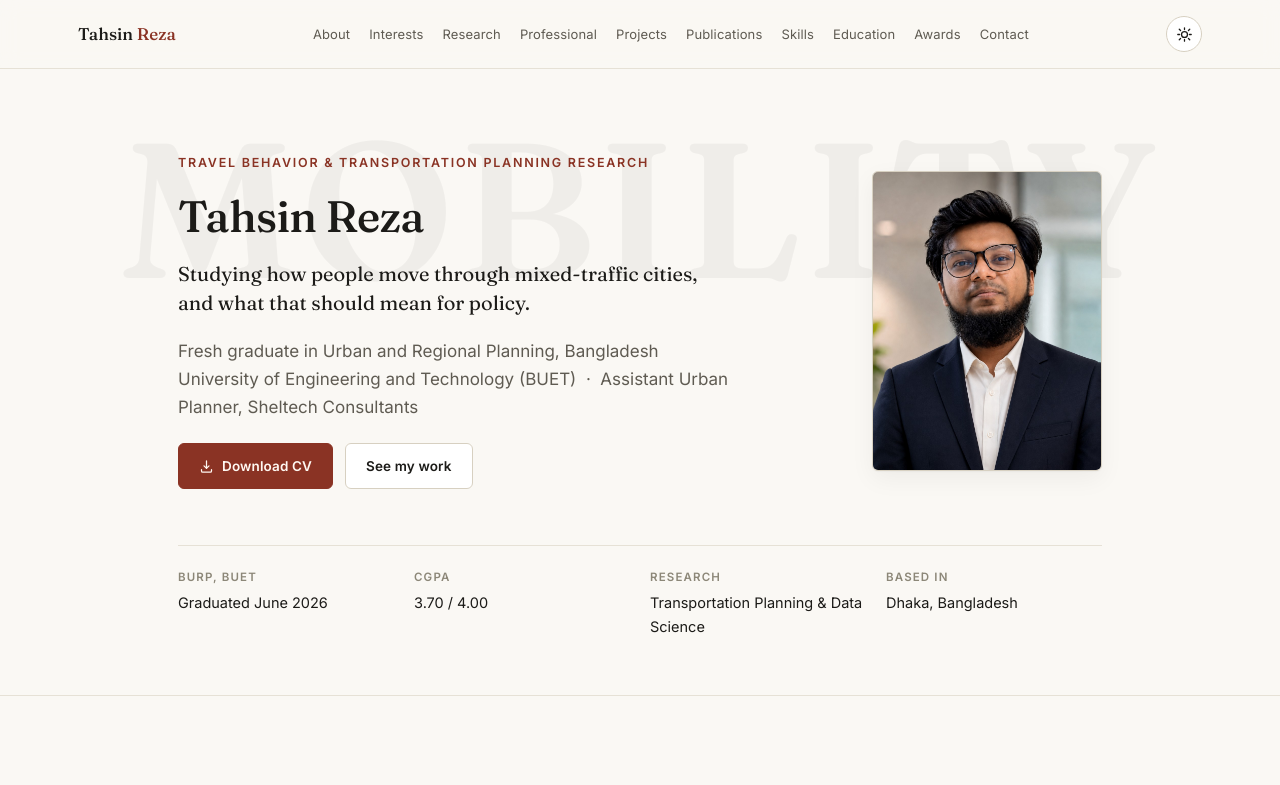
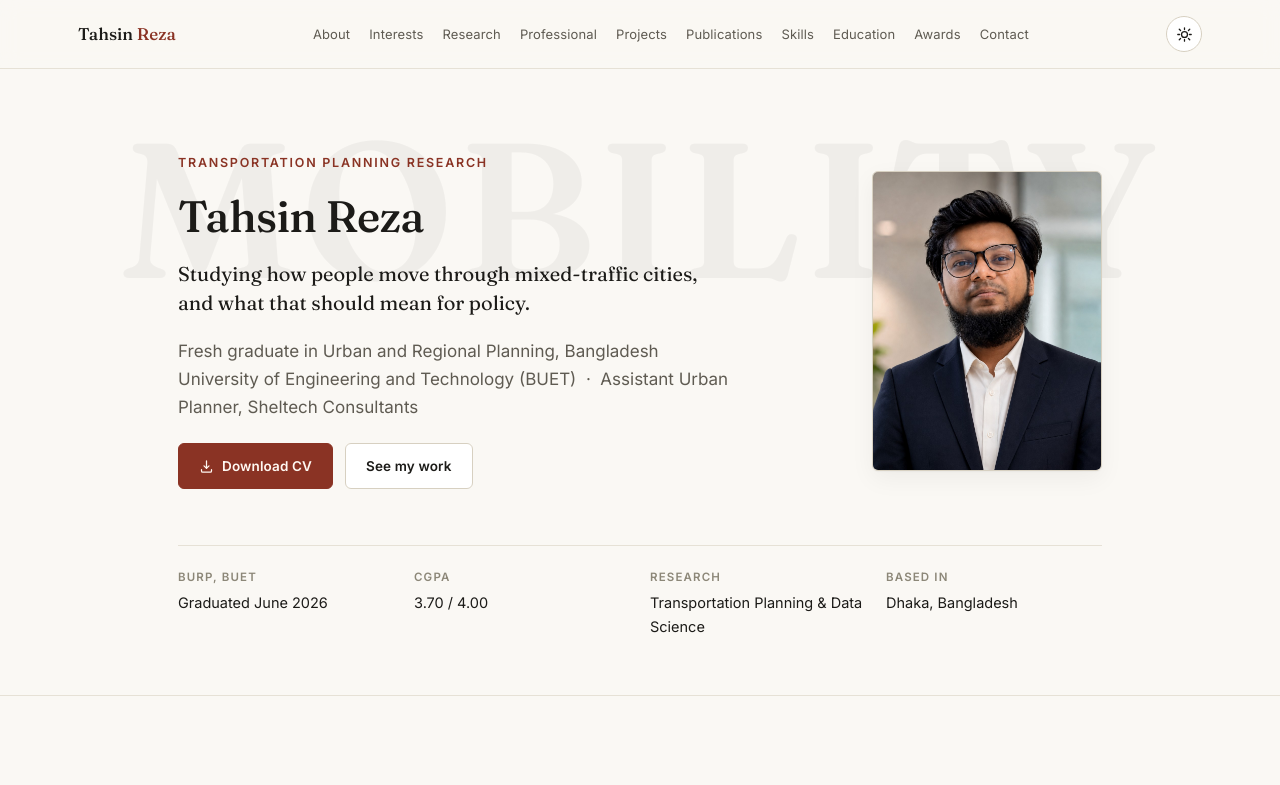
Before and after one commit to tahsinreza3109/tahsinreza3109.github.io, a plain HTML site: page index.html in a window 1280 px wide. Shown: the top 785 px of the page. Drawn offline with Linux system fonts and the light colour scheme.

Commit message:
Shorten hero headline to Transportation Planning Research

```diff
--- a/index.html
+++ b/index.html
@@ -64,7 +64,7 @@
     <div class="wrap-wide">
       <div class="hero-grid">
         <div class="hero-copy">
-          <p class="eyebrow reveal">Travel Behavior &amp; Transportation Planning Research</p>
+          <p class="eyebrow reveal">Transportation Planning Research</p>
           <h1 class="reveal">Tahsin Reza</h1>
           <p class="hero-line reveal">
             Studying how people move through mixed-traffic cities, and what that should mean for policy.
```
